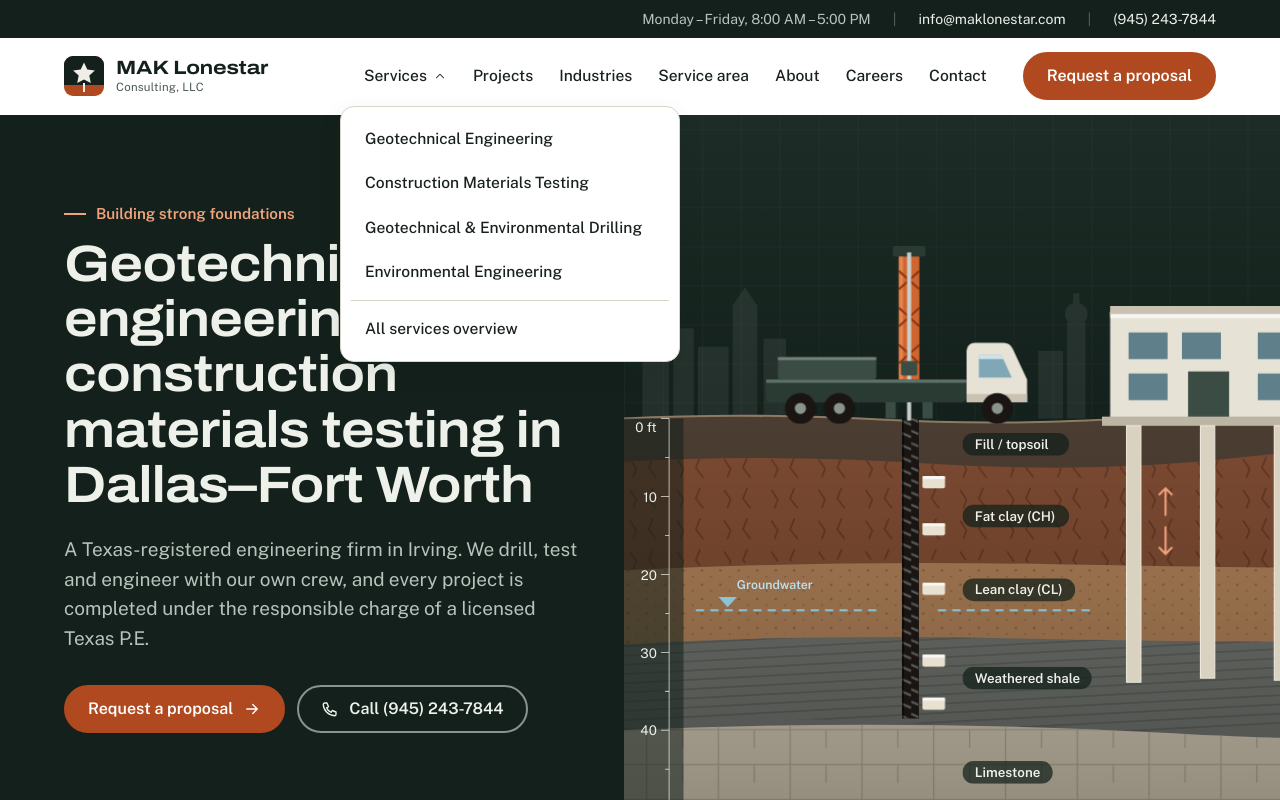
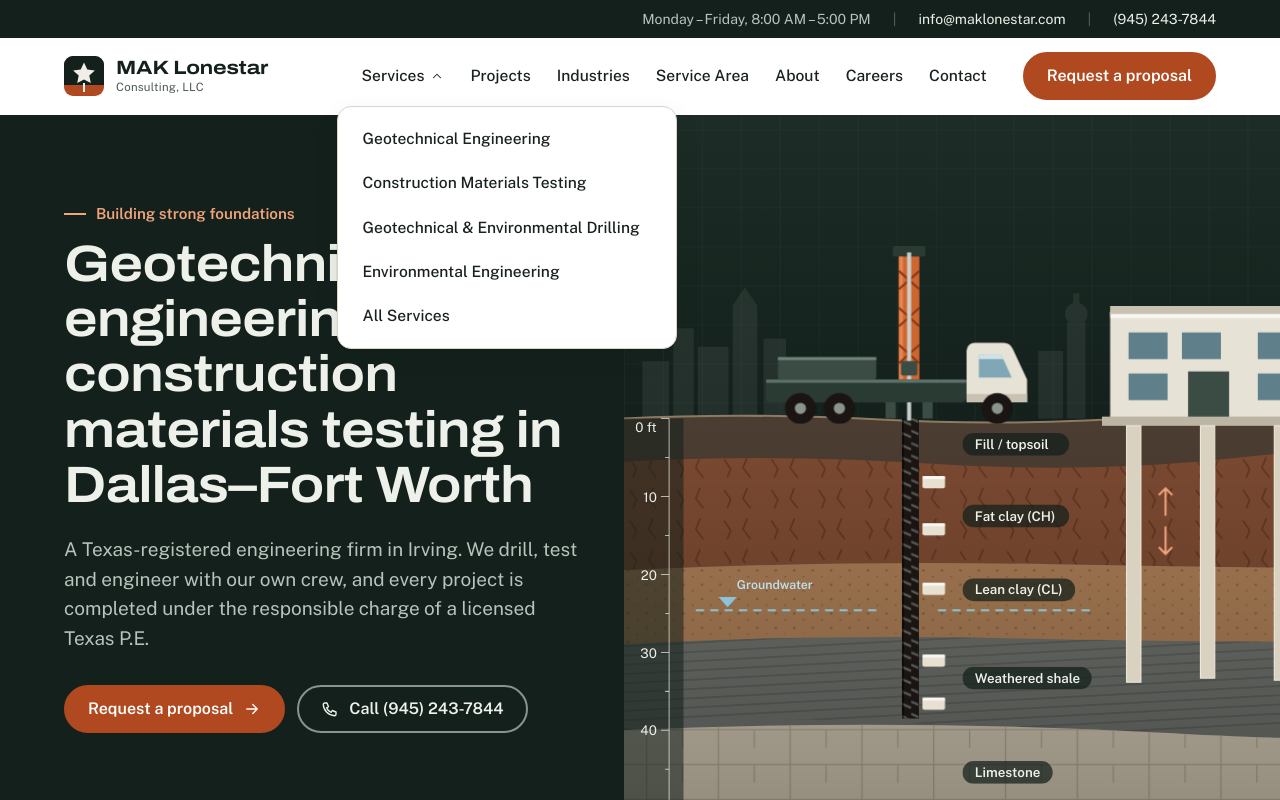
Before and after one commit to shayan-2k1/mak-lonestar-website, an Astro site: page / in a window 1280 px wide. Both pictures are taken after a click on the button "Services". Shown: the top 800 px of the page. Built offline with nearby package versions, Linux system fonts and the light colour scheme; Astro itself is replaced by a stand-in of ours.

Commit message:
Consistent Services submenu and title-case navigation labels
Co-Authored-By: Claude Opus 5.5 <noreply@anthropic.com>
Claude-Session: https://claude.ai/code/session_01S3KgvDoXjZYjMYxYaf6k2b

```diff
--- a/src/components/Footer.astro
+++ b/src/components/Footer.astro
@@ -16,7 +16,7 @@ const year = new Date().getFullYear();
       <h2 id="f-services">Services</h2>
       <ul>
         {services.map((s) => <li><a href={s.href}>{s.label}</a></li>)}
-        <li><a href="/services/">All services</a></li>
+        <li><a href="/services/">All Services</a></li>
       </ul>
     </nav>
     <nav aria-labelledby="f-company">
@@ -25,9 +25,9 @@ const year = new Date().getFullYear();
         <li><a href="/about/">About</a></li>
         <li><a href="/projects/">Projects</a></li>
         <li><a href="/industries/">Industries</a></li>
-        <li><a href="/service-area/">Service area</a></li>
+        <li><a href="/service-area/">Service Area</a></li>
         <li><a href="/career/">Careers</a></li>
-        <li><a href="/request-a-proposal/">Request a proposal</a></li>
+        <li><a href="/request-a-proposal/">Request a Proposal</a></li>
         <li><a href="/contact/">Contact</a></li>
       </ul>
     </nav>
@@ -44,7 +44,7 @@ const year = new Date().getFullYear();
   <div class="wrap bottom">
     <span>© {year} {site.legalName}. All rights reserved.</span>
     <ul>
-      <li><a href="/privacy-policy/">Privacy &amp; terms</a></li>
+      <li><a href="/privacy-policy/">Privacy &amp; Terms</a></li>
       <li><a href="/sitemap-index.xml">Sitemap</a></li>
     </ul>
   </div>
--- a/src/components/Header.astro
+++ b/src/components/Header.astro
@@ -30,7 +30,7 @@ const inSection = (href: string) => href !== '/' && path.startsWith(href);
               {item.children.map((c) => (
                 <li><a href={c.href} aria-current={isCurrent(c.href) ? 'page' : undefined}>{c.label}</a></li>
               ))}
-              <li class="all"><a href={item.href} aria-current={isCurrent(item.href) ? 'page' : undefined}>All services overview</a></li>
+              <li><a href={item.href} aria-current={isCurrent(item.href) ? 'page' : undefined}>All Services</a></li>
             </ul>
           </li>
         ) : (
--- a/src/data/site.ts
+++ b/src/data/site.ts
@@ -49,7 +49,7 @@ export const nav = [
   },
   { label: 'Projects', href: '/projects/' },
   { label: 'Industries', href: '/industries/' },
-  { label: 'Service area', href: '/service-area/' },
+  { label: 'Service Area', href: '/service-area/' },
   { label: 'About', href: '/about/' },
   { label: 'Careers', href: '/career/' },
   { label: 'Contact', href: '/contact/' },
--- a/src/styles/global.css
+++ b/src/styles/global.css
@@ -170,7 +170,6 @@ h4 { font-size: 1.05rem; font-stretch: 100%; }
 }
 .submenu a { display: flex; width: 100%; padding: 12px 14px; border-radius: 8px; line-height: 1.3; }
 .submenu a:hover { background: var(--stone); }
-.submenu .all { border-top: 1px solid var(--line); margin-top: 6px; padding-top: 6px; }
 .has-sub.is-open > .submenu { opacity: 1; visibility: visible; transform: none; }
 .has-sub.is-open > .nav-trigger svg { transform: rotate(180deg); }
 @media (hover: hover) and (min-width: 1101px) {
```
